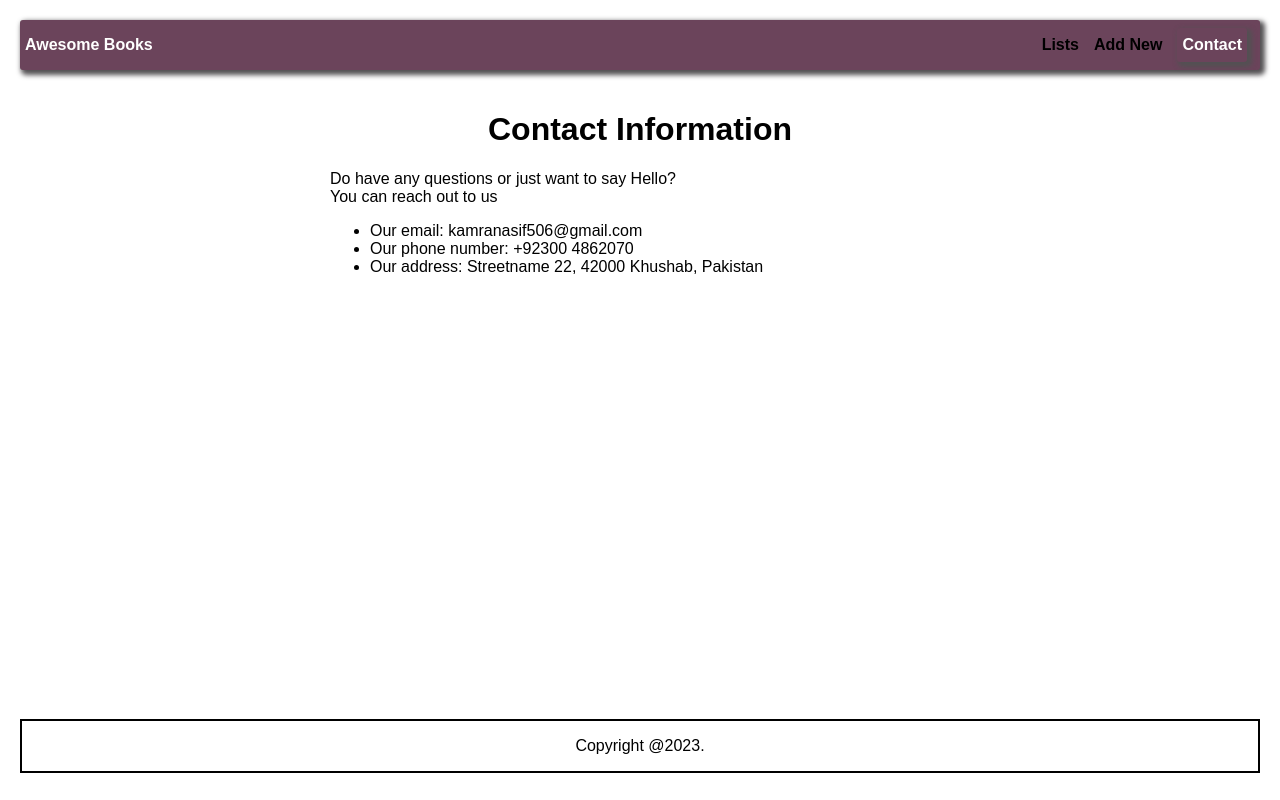
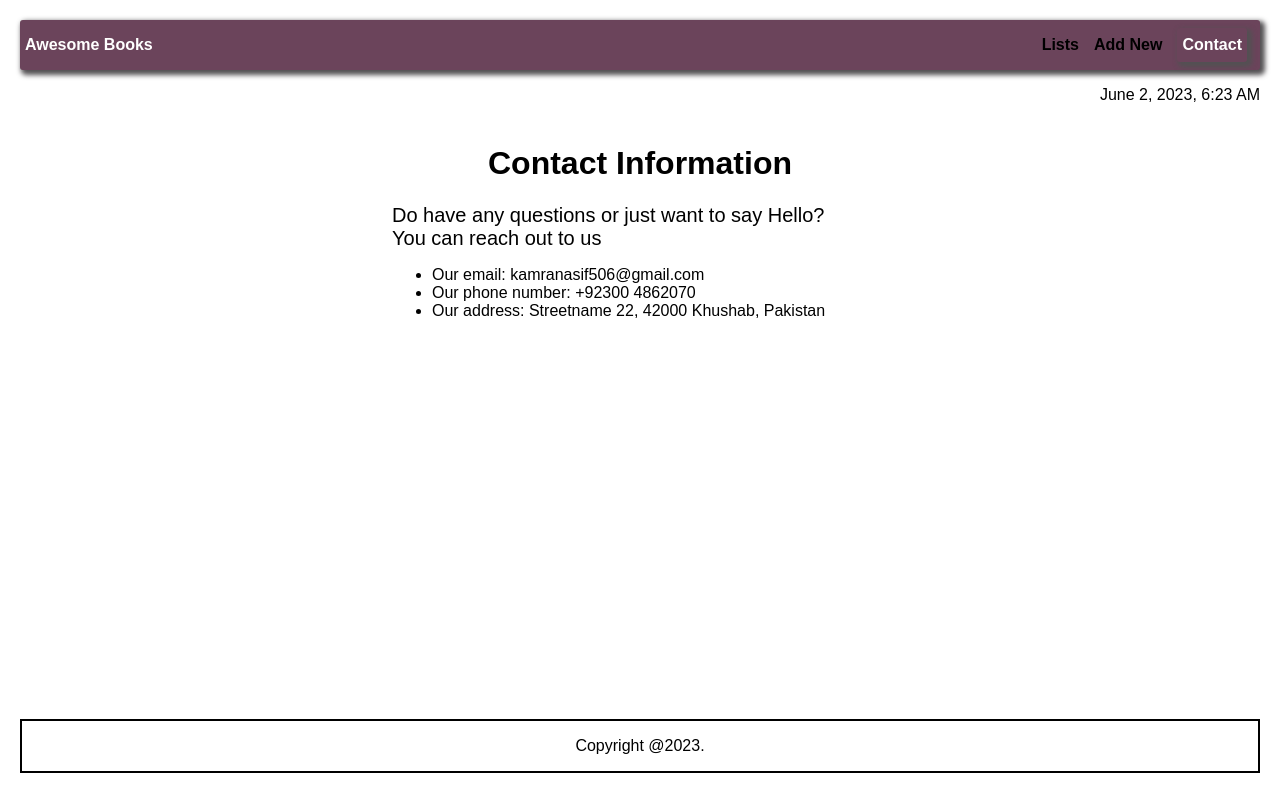
Before and after one commit to kamranasif506/Awesome-books, a website: page index.html in a window 1280 px wide. Both pictures are taken after a click on the link "Contact". Drawn offline with Linux system fonts and the light colour scheme.

Commit message:
resolved date issue and resolved linter issues

```diff
--- a/index.html
+++ b/index.html
@@ -20,6 +20,8 @@
         </nav>
     </header>
     <main id="main">
+        <p id="dateTime"></p>
+
         <div class="book-lists show" id="book-lists">
             <h1>Awesome Books</h1>
             <div id="details">
--- a/script.js
+++ b/script.js
@@ -7,6 +7,7 @@
     this.detailsDiv = document.getElementById('details');
     this.mainDivs = document.querySelectorAll('#main > div');
     this.errorMsg.style.display = 'none';
+    this.currentDate = new Date();
   }
 
   updateBookData(collectionData) {
@@ -93,6 +94,14 @@
 bookCollection.showBookData();
 const addBtn = document.getElementById('add');
 const navItems = document.querySelectorAll('.nav-items a');
+const dateTime = bookCollection.currentDate;
+const dateDiv = document.getElementById('dateTime');
+const options = {
+  month: 'long', day: 'numeric', year: 'numeric', hour: 'numeric', minute: 'numeric', hour12: true,
+};
+let datetimeString = dateTime.toLocaleString('en-US', options);
+datetimeString = datetimeString.replace(/,?\s*at\s*/, ', ');
+dateDiv.innerHTML = datetimeString;
 navItems.forEach((navItem) => {
   navItem.addEventListener('click', (event) => {
     const target = event.target.parentElement.getAttribute('data-target');
--- a/style.css
+++ b/style.css
@@ -3,6 +3,11 @@
   height: 97%;
   margin: 0;
   padding: 0;
+}
+
+#dateTime {
+  display: flex;
+  justify-content: end;
 }
 
 body {
@@ -177,13 +182,14 @@
   display: flex;
   flex-direction: column;
   justify-content: end;
-  max-width: 50%;
+  max-width: 40%;
   margin: 20px auto;
 }
 
 #contact .contact-info {
   padding: 0;
   margin: 0;
+  font-size: 20px;
 }
 
 footer {
```
